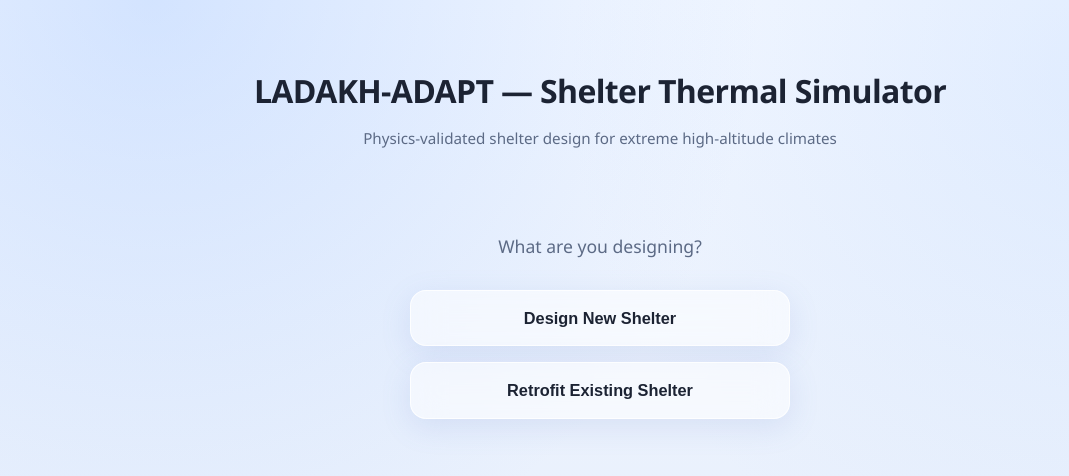
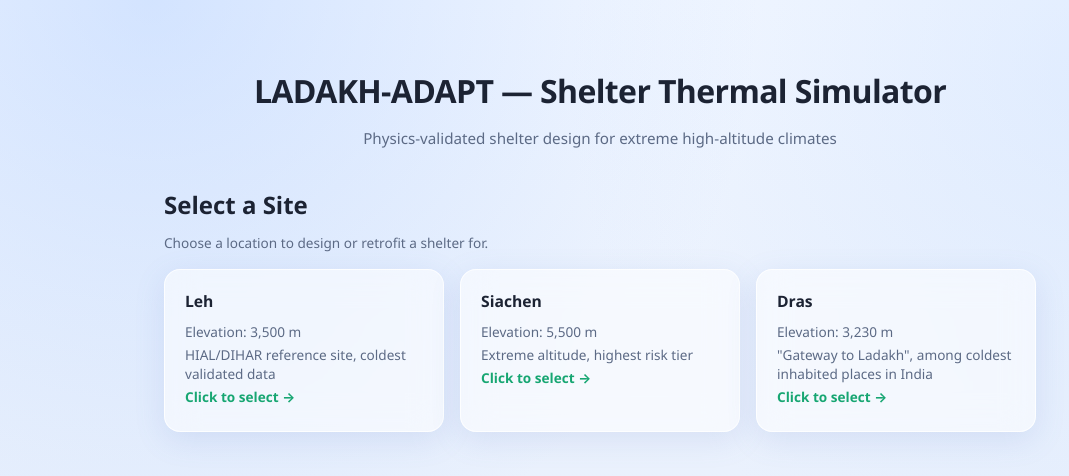
Before and after one commit to Shreyaa2808/SIH-26051-Team_AlgoRhythmm-HimKavach, a React app in the folder web/: page / in a window 1280 px wide. Shown: the top 476 px of the page, without its empty margins (40-1109 px from the left). Built offline with nearby package versions, Linux system fonts and the light colour scheme; the HTML template or start-up script is replaced by a standard one.

Commit message:
Add Night Gate toggle to ConfigForm, wire SiteMap into App flow

```diff
--- a/web/src/App.jsx
+++ b/web/src/App.jsx
@@ -1,4 +1,5 @@
 import { useState } from 'react';
+import SiteMap from './components/SiteMap';
 import ConfigForm from './components/ConfigForm';
 import RetrofitForm from './components/RetrofitForm';
 import RetrofitResults from './components/RetrofitResults';
@@ -6,6 +7,7 @@ import TemperatureChart from './components/TemperatureChart';
 import OptimizeResults from './components/OptimizeResults';
 
 function App() {
+  const [siteId, setSiteId] = useState(null);
   const [mode, setMode] = useState(null); // null | "new" | "retrofit"
   const [simResult, setSimResult] = useState(null);
   const [retrofitResult, setRetrofitResult] = useState(null);
@@ -34,7 +36,15 @@ function App() {
 
   const handleNewSimResult = (data) => {
     setSimResult(data);
-    setOptimizeResult(null); // clear stale optimize results from a previous config
+    setOptimizeResult(null);
+  };
+
+  const resetAll = () => {
+    setSiteId(null);
+    setMode(null);
+    setSimResult(null);
+    setRetrofitResult(null);
+    setOptimizeResult(null);
   };
 
   return (
@@ -42,18 +52,23 @@ function App() {
       <h1>LADAKH-ADAPT — Shelter Thermal Simulator</h1>
       <p className="tagline">Physics-validated shelter design for extreme high-altitude climates</p>
 
-      {mode === null && (
-        <div className="mode-select">
-          <h2>What are you designing?</h2>
-          <button onClick={() => setMode('new')}>Design New Shelter</button>
-          <button onClick={() => setMode('retrofit')}>Retrofit Existing Shelter</button>
-        </div>
+      {!siteId && <SiteMap onSelect={setSiteId} />}
+
+      {siteId && mode === null && (
+        <>
+          <button className="back-btn" onClick={() => setSiteId(null)}>← Change site</button>
+          <div className="mode-select">
+            <h2>Designing for {siteId[0].toUpperCase() + siteId.slice(1)} — what next?</h2>
+            <button onClick={() => setMode('new')}>Design New Shelter</button>
+            <button onClick={() => setMode('retrofit')}>Retrofit Existing Shelter</button>
+          </div>
+        </>
       )}
 
-      {mode === 'new' && (
+      {siteId && mode === 'new' && (
         <>
           <button className="back-btn" onClick={() => setMode(null)}>← Back</button>
-          <ConfigForm onResult={handleNewSimResult} />
+          <ConfigForm defaultSiteId={siteId} onResult={handleNewSimResult} />
 
           {simResult && (
             <div className="results">
@@ -67,6 +82,9 @@ function App() {
               <p>Max indoor temp: {simResult.max_indoor_temp_c.toFixed(1)}°C</p>
               <p>Wall U-value: {simResult.wall_u_value_wm2k.toFixed(3)} W/m²K</p>
               <p>Safety passed: {simResult.safety_passed ? '✅ Yes' : '❌ No'}</p>
+{simResult.night_gate_hours_closed > 0 && (
+  <p>🌙 Night Gate closed for {simResult.night_gate_hours_closed.toFixed(0)} hours</p>
+)}
 
               <button className="primary-btn" onClick={runOptimize} disabled={optimizing}>
                 {optimizing ? 'Optimizing (may take a moment)...' : 'Optimize This Design'}
@@ -78,10 +96,10 @@ function App() {
         </>
       )}
 
-      {mode === 'retrofit' && (
+      {siteId && mode === 'retrofit' && (
         <>
           <button className="back-btn" onClick={() => setMode(null)}>← Back</button>
-          <RetrofitForm onResult={setRetrofitResult} />
+          <RetrofitForm defaultSiteId={siteId} onResult={setRetrofitResult} />
           <RetrofitResults data={retrofitResult} />
         </>
       )}
--- a/web/src/components/ConfigForm.jsx
+++ b/web/src/components/ConfigForm.jsx
@@ -6,13 +6,13 @@ const SITES = [
   { id: 'dras', label: 'Dras' },
 ];
 
-export default function ConfigForm({ onResult }) {
+export default function ConfigForm({ onResult, defaultSiteId }) {
   const [materials, setMaterials] = useState([]);
   const [loading, setLoading] = useState(false);
   const [error, setError] = useState(null);
 
 const [form, setForm] = useState({
-    site_id: 'leh',
+  site_id: defaultSiteId || 'leh',
   day_of_year: 15,
   wall_material_id: 'local_stone_masonry',
   insulation_material_id: 'expanded_polystyrene_eps',
@@ -20,6 +20,7 @@ export default function ConfigForm({ onResult }) {
   insulation_thickness_m: 0.1,
   floor_area_m2: 16.0,
   ceiling_height_m: 2.4,
+  night_gate_enabled: false,
 });
 
   useEffect(() => {
@@ -169,6 +170,15 @@ export default function ConfigForm({ onResult }) {
         />
       </label>
 
+<label className="checkbox-label">
+  <input
+    type="checkbox"
+    checked={form.night_gate_enabled}
+    onChange={(e) => handleChange('night_gate_enabled', e.target.checked)}
+  />
+  Enable Adaptive Night Gate (closes envelope at night, reopens by day)
+</label>
+
       <button type="submit" disabled={loading}>
         {loading ? 'Simulating...' : 'Simulate'}
       </button>
--- a/web/src/components/OptimizeResults.jsx
+++ b/web/src/components/OptimizeResults.jsx
@@ -1,10 +1,42 @@
 export default function OptimizeResults({ data }) {
   if (!data) return null;
+
+  const cheapest = [...data.pareto_front].sort((a, b) => a.cost_inr - b.cost_inr)[0];
+  const warmest = [...data.pareto_front].sort(
+    (a, b) => b.comfort_coldest_hour_c - a.comfort_coldest_hour_c
+  )[0];
+  const lightest = [...data.pareto_front].sort((a, b) => a.weight_kg - b.weight_kg)[0];
 
   return (
     <div className="results">
       <h2>Ranked Design Options</h2>
       <p className="form-note">{data.note}</p>
+
+      <div className="intervention-grid" style={{ marginBottom: '1.5rem' }}>
+        {cheapest && (
+          <div className="intervention-card highlight">
+            <h3>💰 Cheapest</h3>
+            <p>₹{cheapest.cost_inr.toLocaleString(undefined, { maximumFractionDigits: 0 })}</p>
+            <p className="delta">{cheapest.comfort_coldest_hour_c.toFixed(1)}°C coldest hour</p>
+          </div>
+        )}
+        {warmest && (
+          <div className="intervention-card highlight">
+            <h3>🔥 Warmest</h3>
+            <p className="delta">{warmest.comfort_coldest_hour_c.toFixed(1)}°C coldest hour</p>
+            <p>₹{warmest.cost_inr.toLocaleString(undefined, { maximumFractionDigits: 0 })}</p>
+          </div>
+        )}
+        {lightest && (
+          <div className="intervention-card highlight">
+            <h3>🪶 Lightest (deployable)</h3>
+            <p>{lightest.weight_kg.toFixed(0)} kg</p>
+            <p>₹{lightest.cost_inr.toLocaleString(undefined, { maximumFractionDigits: 0 })}</p>
+          </div>
+        )}
+      </div>
+
+      <h3>Full Pareto Front</h3>
       <div className="intervention-grid">
         {data.pareto_front.map((d, i) => (
           <div key={i} className="intervention-card">
--- a/web/src/components/RetrofitForm.jsx
+++ b/web/src/components/RetrofitForm.jsx
@@ -6,14 +6,14 @@ const SITES = [
   { id: 'dras', label: 'Dras' },
 ];
 
-export default function RetrofitForm({ onResult }) {
+export default function RetrofitForm({ onResult, defaultSiteId }) {
   const [materials, setMaterials] = useState([]);
   const [loading, setLoading] = useState(false);
   const [error, setError] = useState(null);
   const [hasInsulation, setHasInsulation] = useState(false);
 
   const [form, setForm] = useState({
-    site_id: 'leh',
+    site_id: defaultSiteId || 'leh',
     day_of_year: 15,
     floor_area_m2: '',
     ceiling_height_m: '',
--- /dev/null
+++ b/web/src/components/SiteMap.jsx
@@ -0,0 +1,24 @@
+const SITES = [
+  { id: 'leh', label: 'Leh', elevation: '3,500 m', note: 'HIAL/DIHAR reference site, coldest validated data' },
+  { id: 'siachen', label: 'Siachen', elevation: '5,500 m', note: 'Extreme altitude, highest risk tier' },
+  { id: 'dras', label: 'Dras', elevation: '3,230 m', note: '"Gateway to Ladakh", among coldest inhabited places in India' },
+];
+
+export default function SiteMap({ onSelect }) {
+  return (
+    <div className="site-map">
+      <h2>Select a Site</h2>
+      <p className="form-note">Choose a location to design or retrofit a shelter for.</p>
+      <div className="intervention-grid">
+        {SITES.map((s) => (
+          <div key={s.id} className="intervention-card site-card" onClick={() => onSelect(s.id)}>
+            <h3>{s.label}</h3>
+            <p>Elevation: {s.elevation}</p>
+            <p>{s.note}</p>
+            <p className="delta">Click to select →</p>
+          </div>
+        ))}
+      </div>
+    </div>
+  );
+}
--- a/web/src/index.css
+++ b/web/src/index.css
@@ -159,3 +159,11 @@ button[type="submit"]:disabled, .primary-btn:disabled { opacity: 0.5; cursor: no
   box-shadow: var(--card-shadow);
 }
 .chart-card h3 { margin: 0 0 0.5rem; font-size: 1.05rem; color: var(--text); }
+
+.site-card { cursor: pointer; }
+.site-card:hover { border-color: var(--accent); background: var(--accent-soft); }
+
+.intervention-card.highlight {
+  background: var(--accent-soft);
+  border-color: var(--accent);
+}
```
Lines whose indentation alone changed are shown as unchanged.
